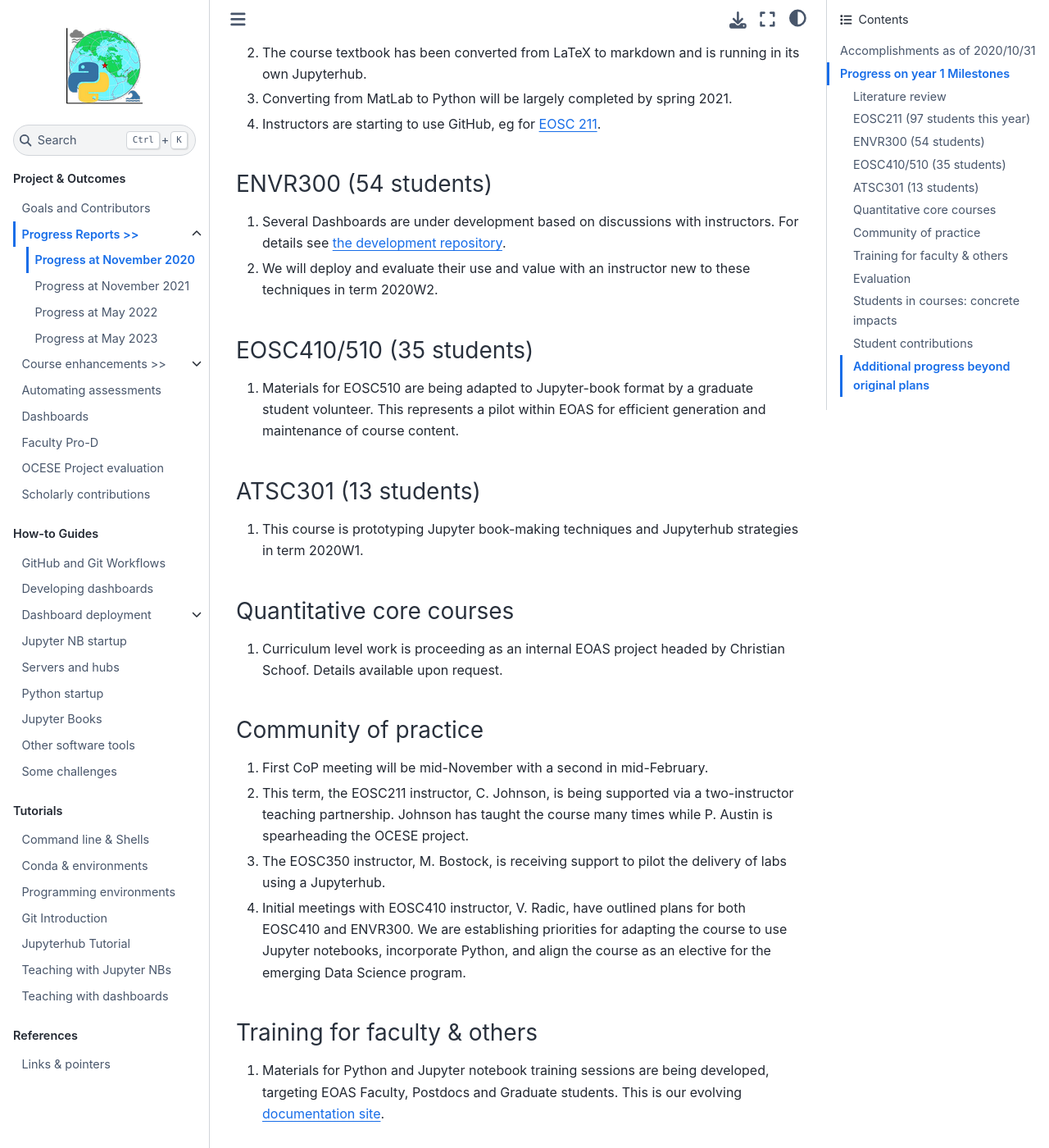
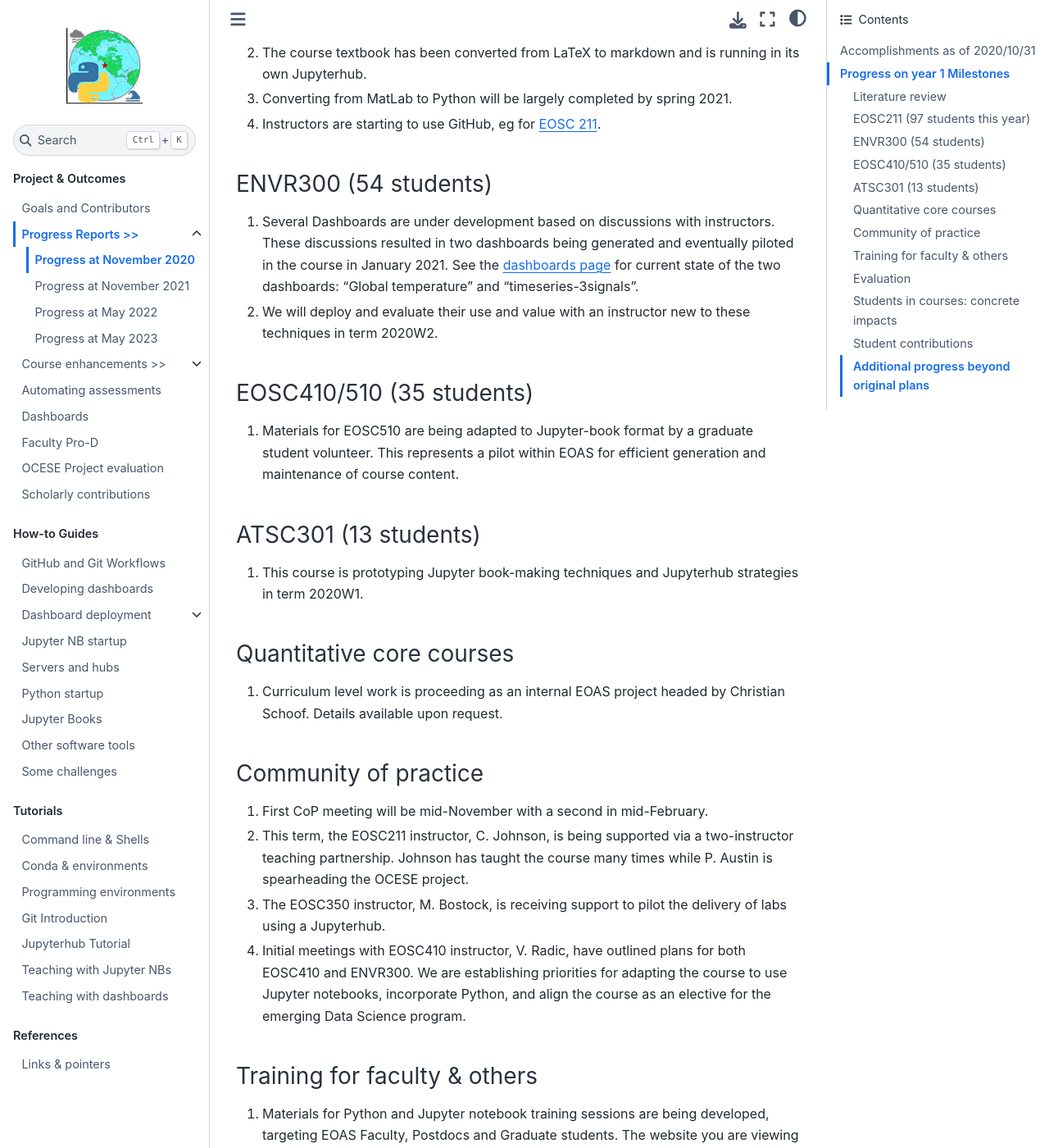
Before and after one commit to eoas-ubc/eoas-ubc.github.io, a Jupyter Book: the page built from docs/progress-nov2020.md, in a window 1280 px wide and 1400 px high, scrolled down 1713 px. Shown: the whole window at 82% size. Built offline with Jupyter Book 1.0.4 settings and Sphinx 7.4.7 and the Sphinx Book theme 1.1.4, drawn with Linux system fonts in a browser that asks for light colours; some of the changed text lies outside the part shown.

```diff
--- a/docs/progress-nov2020.md
+++ b/docs/progress-nov2020.md
@@ -43,7 +43,7 @@
 
 #### ENVR300 (54 students)
 
-1. Several Dashboards are under development based on discussions with instructors. For details see [the development repository](https://github.com/fhmjones/dashboards-envr300).
+1. Several Dashboards are under development based on discussions with instructors. These discussions resulted in two dashboards being generated and eventually piloted in the course in January 2021. See the [dashboards page](dashboards.md) for current state of the two dashboards: "Global temperature" and "timeseries-3signals".
 2. We will deploy and evaluate their use and value with an instructor new to these techniques in term 2020W2.
 
 #### EOSC410/510 (35 students)
@@ -67,7 +67,7 @@
 
 #### Training for faculty & others
 
-1. Materials for Python and Jupyter notebook training sessions are being developed, targeting EOAS Faculty, Postdocs and Graduate students. This is our evolving [documentation site](https://fhmjones.github.io/).
+1. Materials for Python and Jupyter notebook training sessions are being developed, targeting EOAS Faculty, Postdocs and Graduate students. The website you are viewing contains current versions of all of these materials.
 
 #### Evaluation
 
```
Also changed, not shown: docs/crs-eosc112.md (+1 -1 lines), docs/presentations.md (+2 -2 lines), 4 other files.
